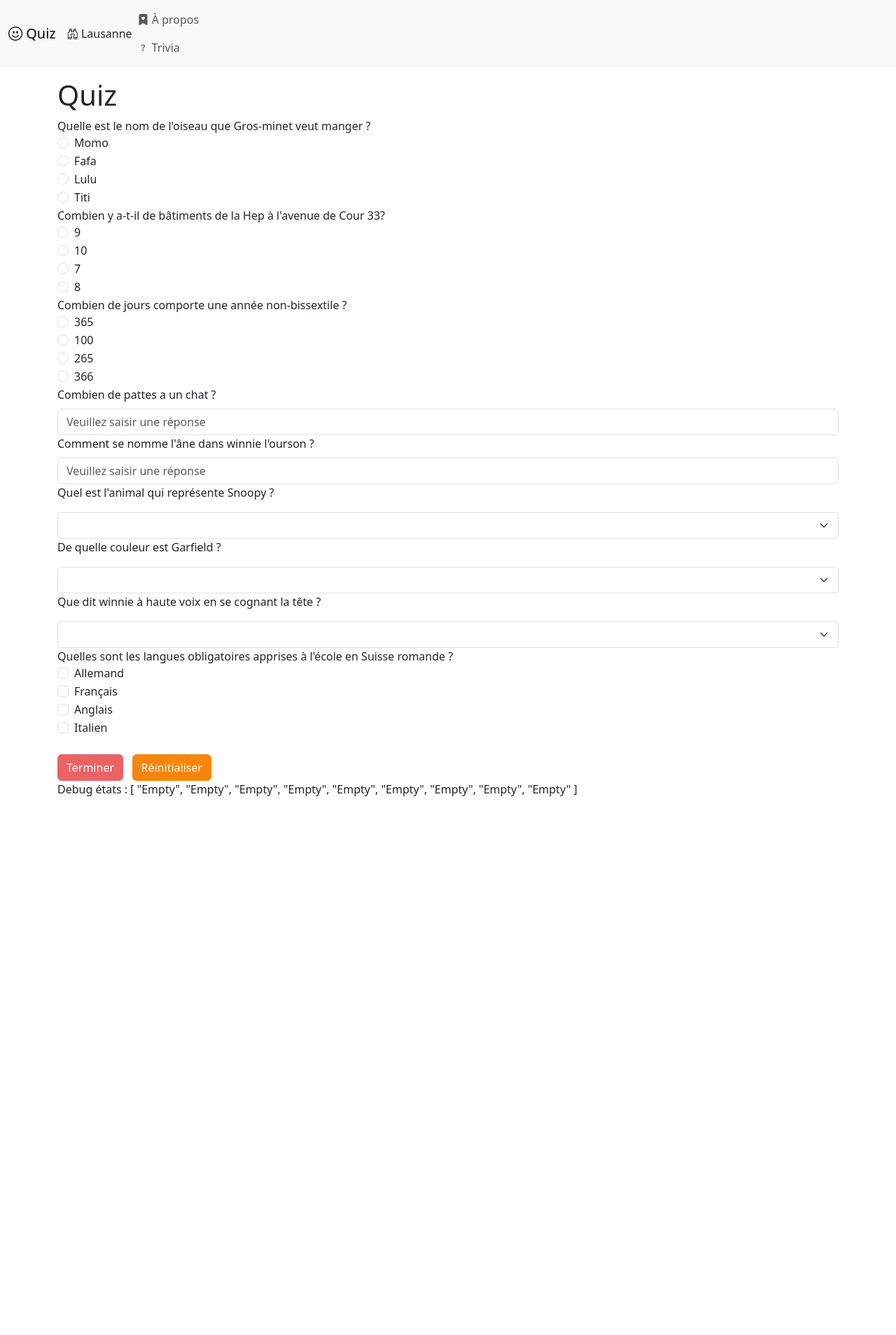
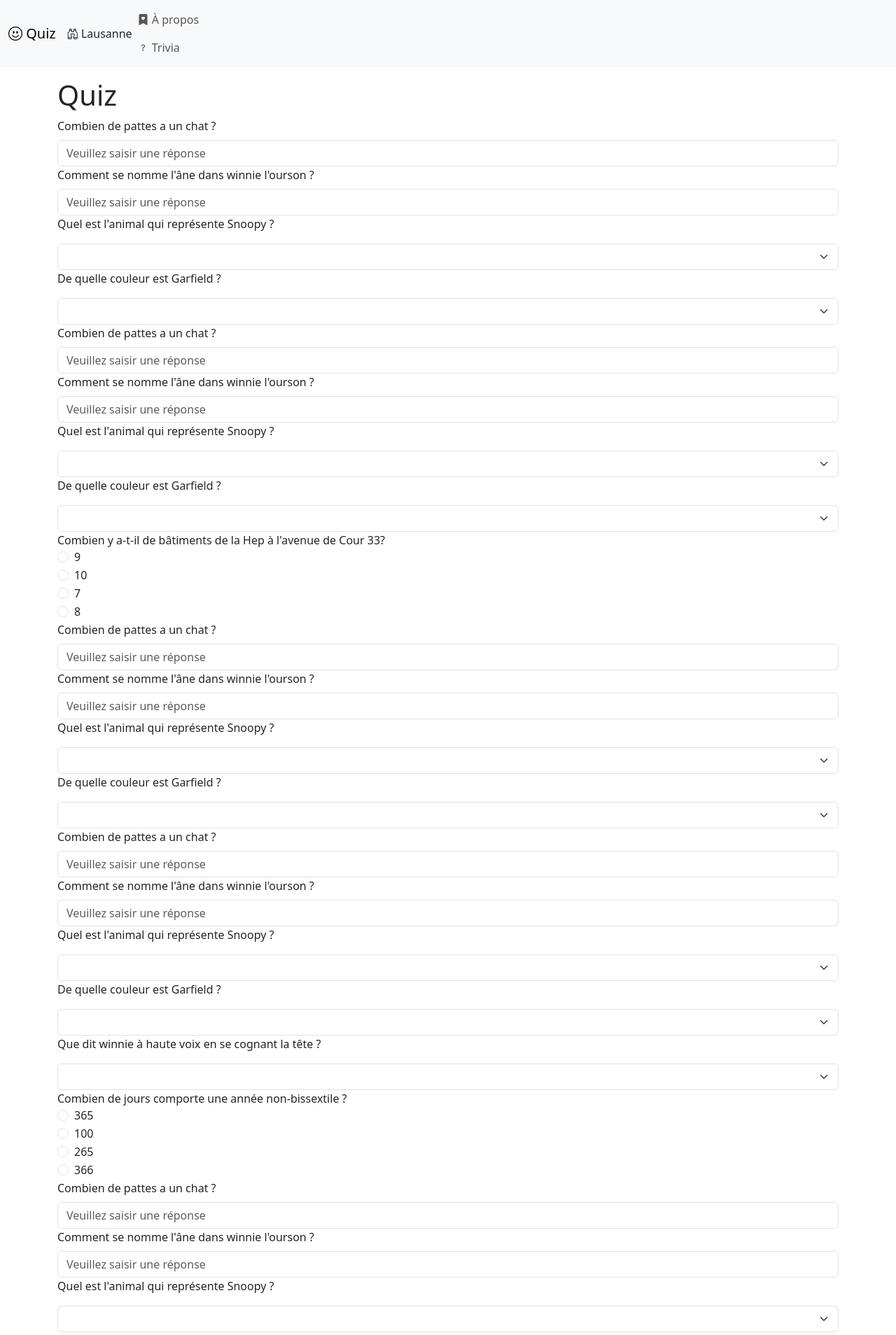
Before and after one commit to hepl-bs21inf5/sem07-project-emiliewermelinger, a Vue app: page / in a window 1280 px wide. Shown: the top 1908 px of the page at 70% size. Before the commit the page ends 1140 px from the top, so only its background shows below. Built offline with nearby package versions, Linux system fonts and the light colour scheme.

Commit message:
melangequestions

```diff
--- a/src/components/QuizForm.vue
+++ b/src/components/QuizForm.vue
@@ -6,7 +6,7 @@ import QuestionText from './QuestionText.vue'
 import { QuestionState } from '@/utils/models'
 import { computed, ref, onMounted } from 'vue'
 
-const questionIndices= ref([0, 1, 2,]);
+const questionIndices= ref([0, 1, 2, 3, 4, 5, 6, 7, 8]);
 
 
 const filled = computed<boolean>(
@@ -101,7 +101,6 @@ onMounted(() => {
         { value: 'fafa', text: 'Fafa' },
       ]"
     />
-  </div>
 
     <QuestionText
       id="chat"
@@ -148,6 +147,7 @@ onMounted(() => {
     />
 
     <QuestionSelect
+      v-if="index===7"
       id="winnie"
       v-model="questionStates[7]"
       answer="pense"
@@ -162,6 +162,7 @@ onMounted(() => {
     />
 
     <QuestionCheckbox
+      v-if="index===8"
       id="ecole"
       v-model="questionStates[8]"
       :answer="['Allemand', 'Français','Anglais']"
@@ -174,6 +175,7 @@ onMounted(() => {
       ]"
       answer-detail="Les élèves apprennent trois langues principales, l'Allemand, le Français et l'Anglais et l'Italien est en option"
     />
+  </div>
 
 
       <br />
--- a/src/components/QuizLausanne.vue
+++ b/src/components/QuizLausanne.vue
@@ -63,6 +63,7 @@ const totalScore = computed<number>(() => questionStates.value.length)
 
 function reset(event: Event): void {
   event.preventDefault()
+  questionIndices.value = shuffleQuestions([...questionIndices.value])
   questionStates.value = questionStates.value.map(() => QuestionState.Empty)
 }
 
```
